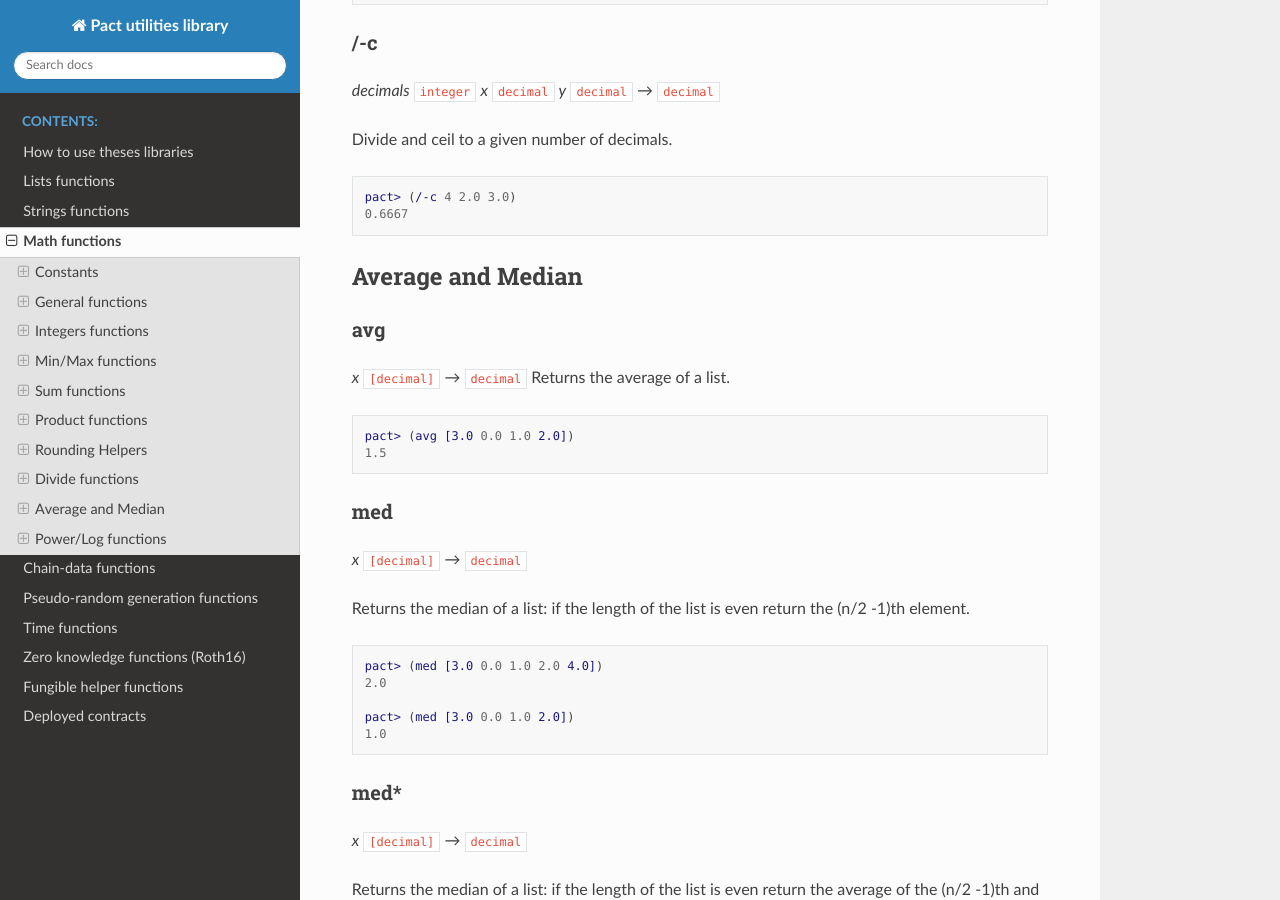
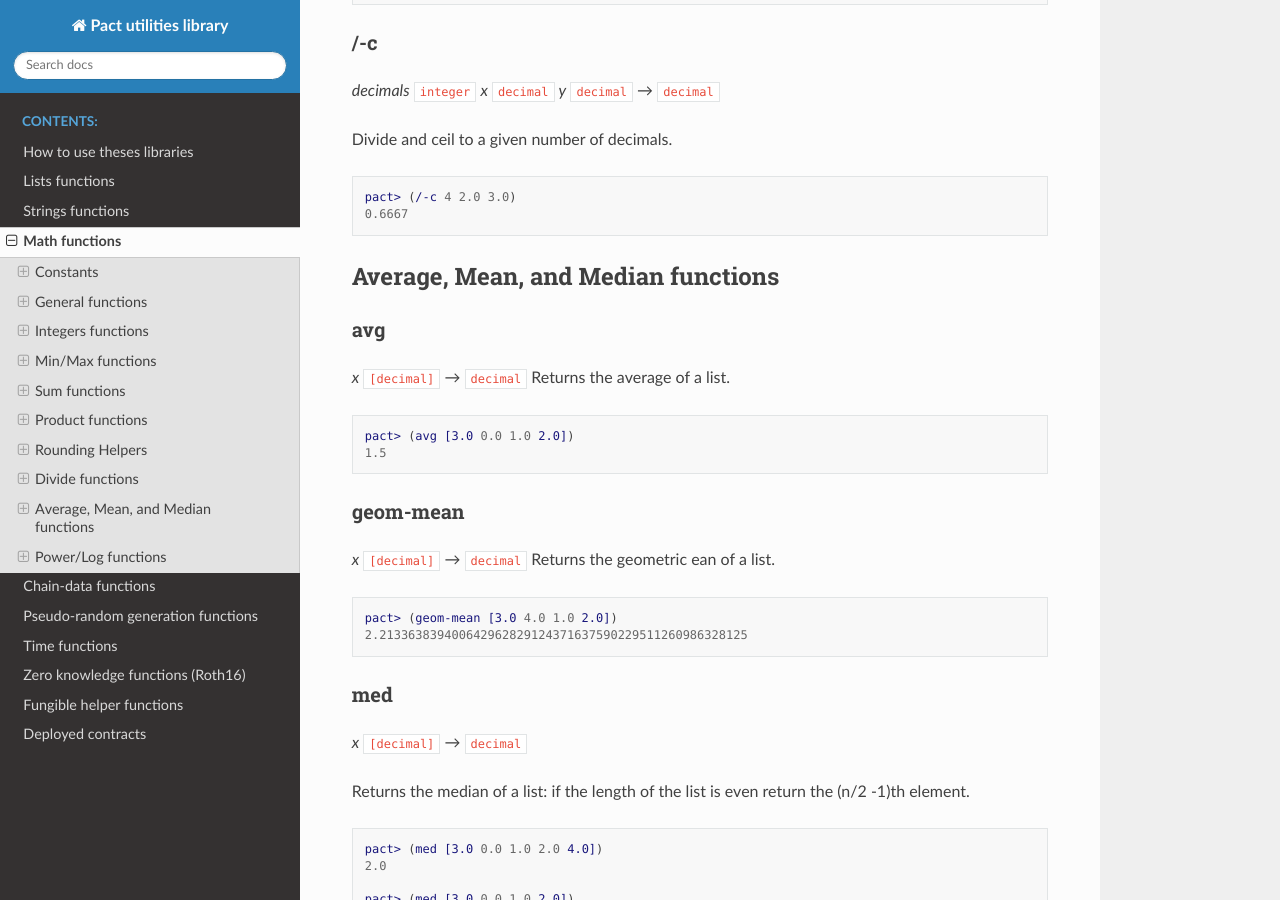
Before and after one commit to CryptoPascal31/pact-util-lib, a Sphinx documentation site: the page built from docs/source/util-math.rst, in a window 1280 px wide and 900 px high, scrolled down 10598 px. Built offline with Sphinx 7.4.7 and the Read the Docs theme 3.1.0, drawn with Linux system fonts in a browser that asks for light colours.

Commit message:
Add the geometric mean function

```diff
--- a/docs/source/util-math.rst
+++ b/docs/source/util-math.rst
@@ -538,8 +538,8 @@ Divide and ceil to a given number of decimals.
 
 
 
-Average and Median
--------------------
+Average, Mean, and Median functions
+-----------------------------------
 
 avg
 ~~~
@@ -550,6 +550,16 @@ Returns the average of a list.
 
   pact> (avg [3.0 0.0 1.0 2.0])
   1.5
+
+geom-mean
+~~~~~~~~~
+*x* ``[decimal]`` *→* ``decimal``
+Returns the geometric ean of a list.
+
+.. code:: lisp
+
+  pact> (geom-mean [3.0 4.0 1.0 2.0])
+  2.213363839400642962829124371637590229511260986328125
 
 med
 ~~~
```
Also changed, not shown: README.md (+1 -0 lines), 2 other files.
